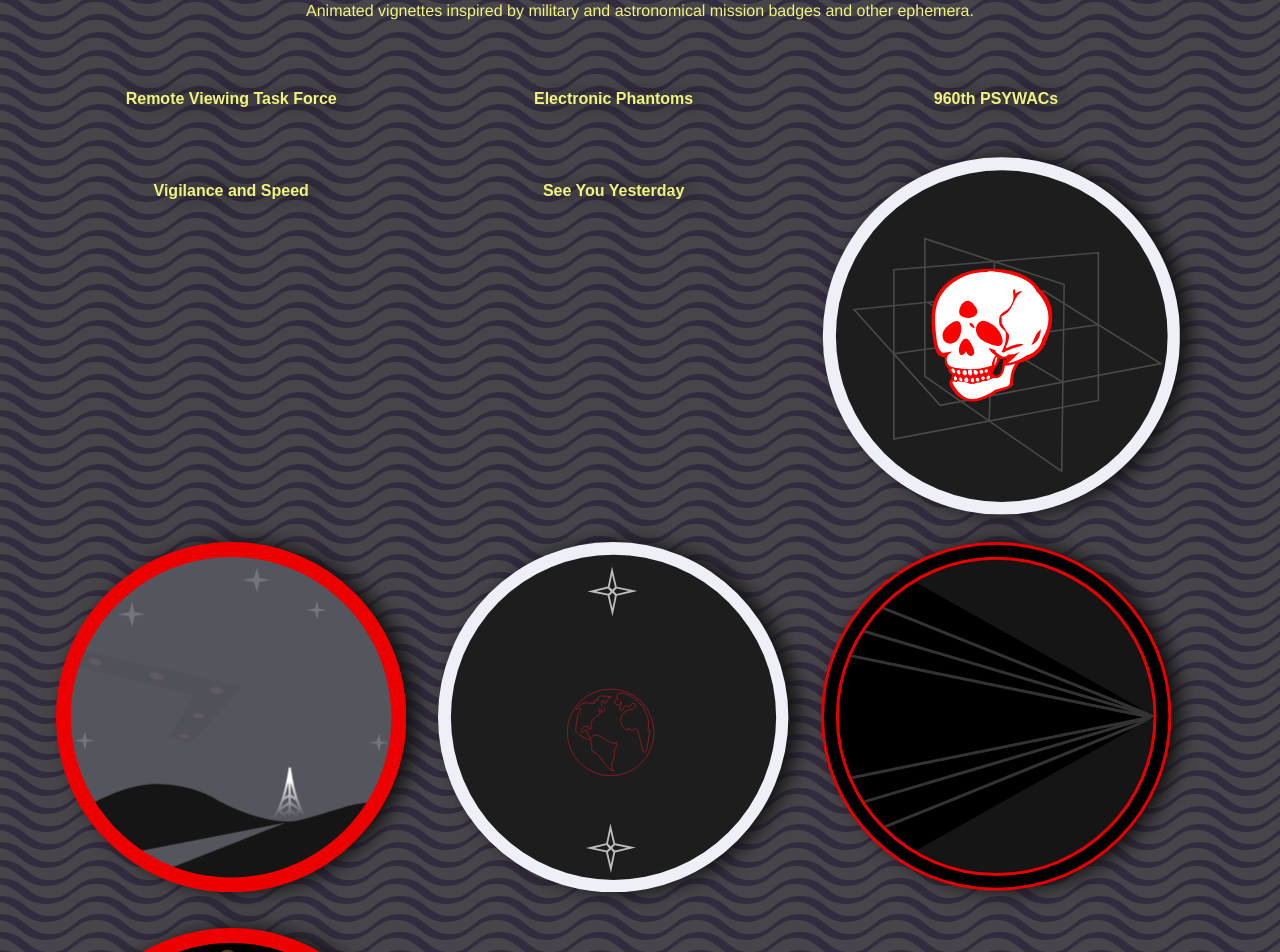
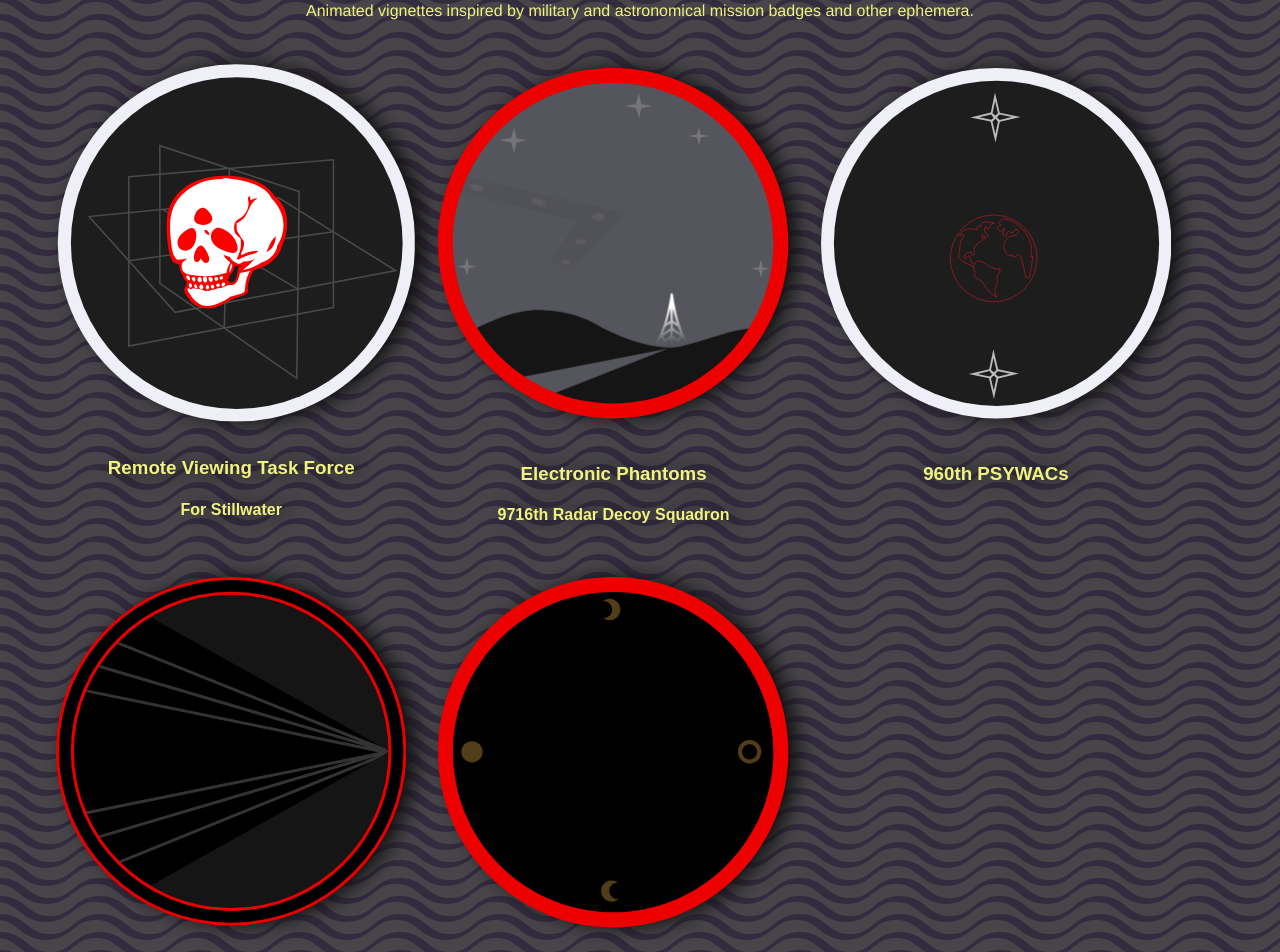
Before and after one commit to drinkingtheink/remote-viewers-club, a Vue app: page / in a window 1280 px wide. Shown: the part 202-1154 px from the top of the page. Built offline with nearby package versions, Linux system fonts and the light colour scheme; a web font is replaced by a local one.

Commit message:
dynamic badge display w/ details

```diff
--- a/src/components/AppStage.vue
+++ b/src/components/AppStage.vue
@@ -5,13 +5,10 @@
     <p>Animated vignettes inspired by military and astronomical mission badges and other ephemera.</p>
     <main>
       <div class="badge" v-for="badge in badgeMap" :key="badge.title">
-        <h4>{{ badge.title }}</h4>
+        <component :is="`Badge${badge.id}`"></component>
+        <h3>{{ badge.title }}</h3>
+        <h4>{{ badge.desc }}</h4>
       </div>
-      <Badge1 />
-      <Badge2 />
-      <Badge3 />
-      <Badge4 />
-      <Badge5 />
     </main>
   </div>
 </template>
--- a/src/components/Badge1.vue
+++ b/src/components/Badge1.vue
@@ -1,5 +1,5 @@
 <template>
-<div class="remote-viewers badge">
+<div class="remote-viewers">
     <svg version="1.1" id="Layer_1" xmlns="http://www.w3.org/2000/svg" xmlns:xlink="http://www.w3.org/1999/xlink" x="0px" y="0px"
         viewBox="0 0 720 709" style="enable-background:new 0 0 720 709;" xml:space="preserve">
         <circle class="st0" cx="370.3" cy="359.3" r="349.7"/>
--- a/src/components/Badge2.vue
+++ b/src/components/Badge2.vue
@@ -1,5 +1,5 @@
 <template>
-    <div class="electronic-phantoms badge">
+    <div class="electronic-phantoms">
         <svg id="Layer_1" xmlns="http://www.w3.org/2000/svg" viewBox="0 0 682.89 682.89">
             <circle id="bg" class="cls-3" cx="341.45" cy="342.93" r="316.15"/>
             <g id="lights">
--- a/src/components/Badge3.vue
+++ b/src/components/Badge3.vue
@@ -1,5 +1,5 @@
 <template>
-    <div class="heads badge">
+    <div class="heads">
         <svg id="Layer_1" xmlns="http://www.w3.org/2000/svg" viewBox="0 0 699.47 699.47">
             <circle class="cls-5" cx="349.74" cy="349.74" r="349.74" />
             <circle id="badge-bg" class="cls-3" cx="350.37" cy="349.98" r="324.63" />
--- a/src/components/Badge4.vue
+++ b/src/components/Badge4.vue
@@ -1,5 +1,5 @@
 <template>
-    <div class="eye-ship badge">
+    <div class="eye-ship">
         <svg id="Layer_1" xmlns="http://www.w3.org/2000/svg" viewBox="0 0 696.42 693.28">
             <ellipse id="red-bg" class="cls-4" cx="348.21" cy="348.14" rx="319.64" ry="318.18" />
             <polygon
--- a/src/components/Badge5.vue
+++ b/src/components/Badge5.vue
@@ -1,5 +1,5 @@
 <template>
-    <div class="temporal-recon badge">
+    <div class="temporal-recon">
         <svg version="1.1" id="Layer_1" xmlns="http://www.w3.org/2000/svg" xmlns:xlink="http://www.w3.org/1999/xlink" x="0px" y="0px"
         viewBox="0 0 682.9 682.9" style="enable-background:new 0 0 682.9 682.9;" xml:space="preserve">
             <circle id="bg" cx="341.5" cy="342.9" r="316.1"/>
```
